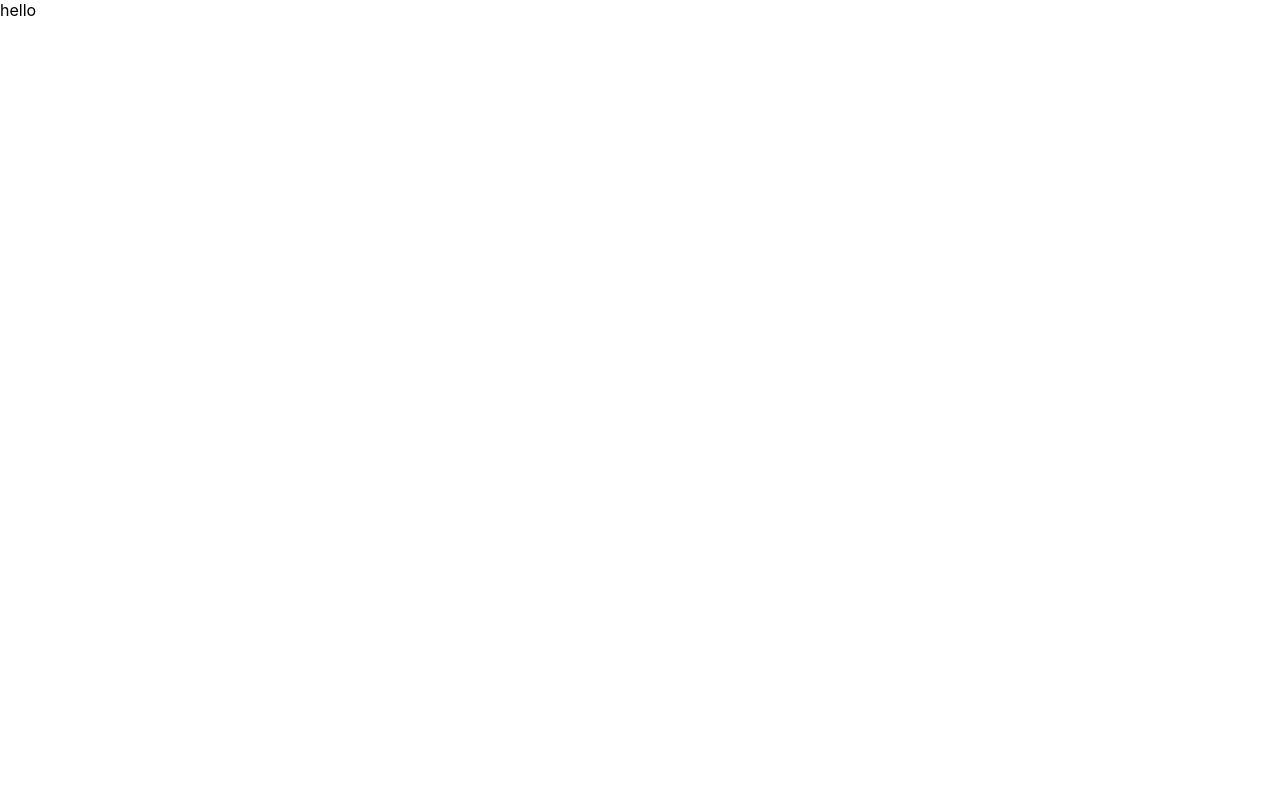
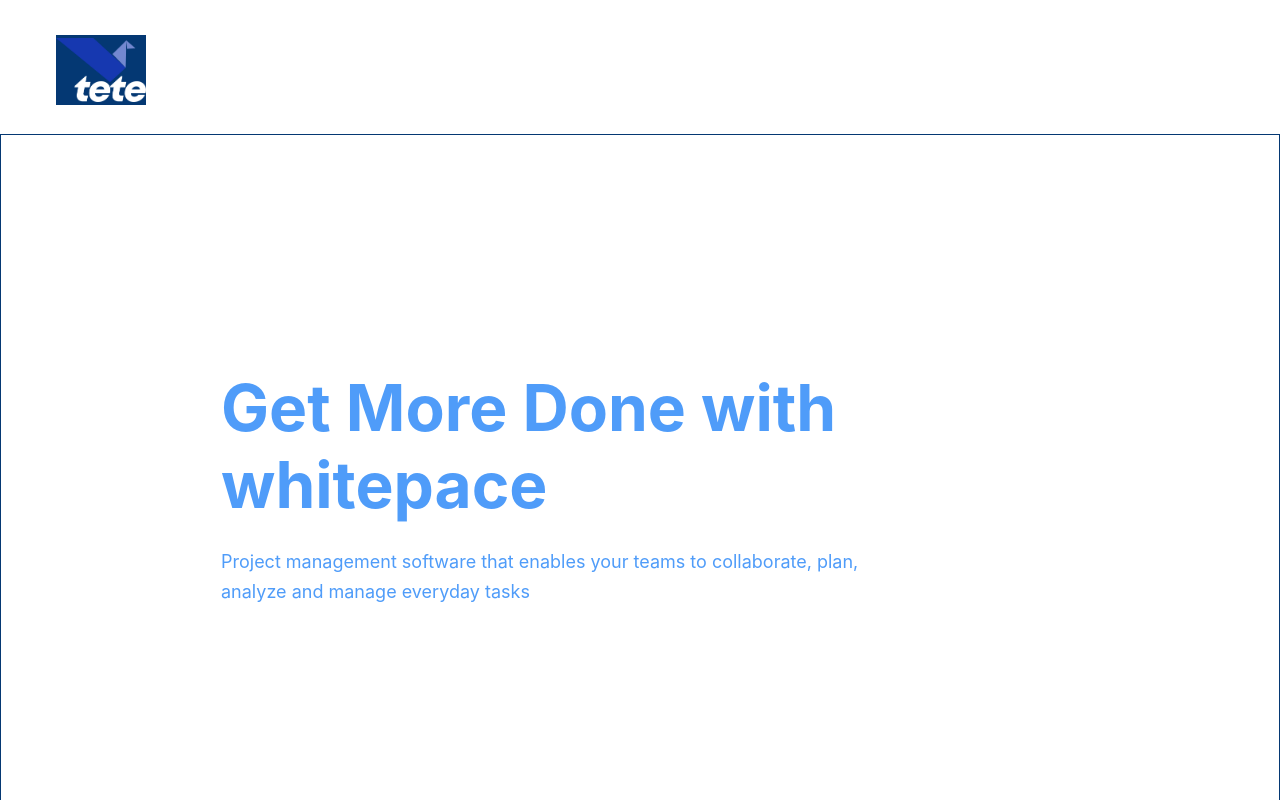
Before and after one commit to chayilDeborah/tete-landing-page, a React (Create React App) app: page / in a window 1280 px wide. Shown: the top 800 px of the page. Built offline with nearby package versions, Linux system fonts and the light colour scheme.

Commit message:
add logo

```diff
--- a/src/components/Home.jsx
+++ b/src/components/Home.jsx
@@ -1,8 +1,33 @@
+import {
+  BigText,
+  Container,
+  FirstPage,
+  FirstText,
+  Logo,
+  LogoWrap,
+  SmallText,
+} from "./Home.styles";
+import tetelogo from "../assets/tetelogo.svg";
+
 const Home = () => {
-    return (
-        <>
-        <div>hello</div>
-        </>
-    )
-}
+  return (
+    <>
+      <Container>
+        <LogoWrap>
+          <Logo src={tetelogo} alt="" />
+        </LogoWrap>
+        <FirstPage>
+          <FirstText>
+            <BigText>Get More Done with whitepace</BigText>
+            <SmallText>
+              Project management software that enables your teams to
+              collaborate, plan, analyze and manage everyday tasks
+            </SmallText>
+          </FirstText>
+
+        </FirstPage>
+      </Container>
+    </>
+  );
+};
 export default Home;
--- /dev/null
+++ b/src/components/Home.styles.jsx
@@ -0,0 +1,42 @@
+import styled from "styled-components";
+
+export const Container = styled.div`
+// background: #fffff;
+`;
+export const LogoWrap = styled.div`
+width: 90px;
+height: 70px;
+background: #043873;
+margin: 35px 0 0 55.5px;
+`;
+export const Logo = styled.img`
+width: 90px;
+height: 70px;
+`;
+export const FirstPage = styled.div`
+margin-top: 29px;
+border: 1px solid #043873;
+height: 829px;
+display: flex;
+`;
+export const FirstText = styled.div`
+margin: 234px 0 0 220px;
+color: #4F9CF9;
+`;
+export const BigText = styled.div`
+font-size: 64px;
+font-weight: 700;
+line-height: 77.45px;
+width: 656px;
+height: 154px;
+
+`;
+export const SmallText = styled.div`
+margin-top: 24px;
+font-size: 18px;
+font-weight: 400;
+line-height: 30px;
+width: 656px;
+height: 60px;
+
+`;
```
Also changed, not shown: src/assets/px-tetelogo.svg (added), src/assets/tetelogo.svg (added).
